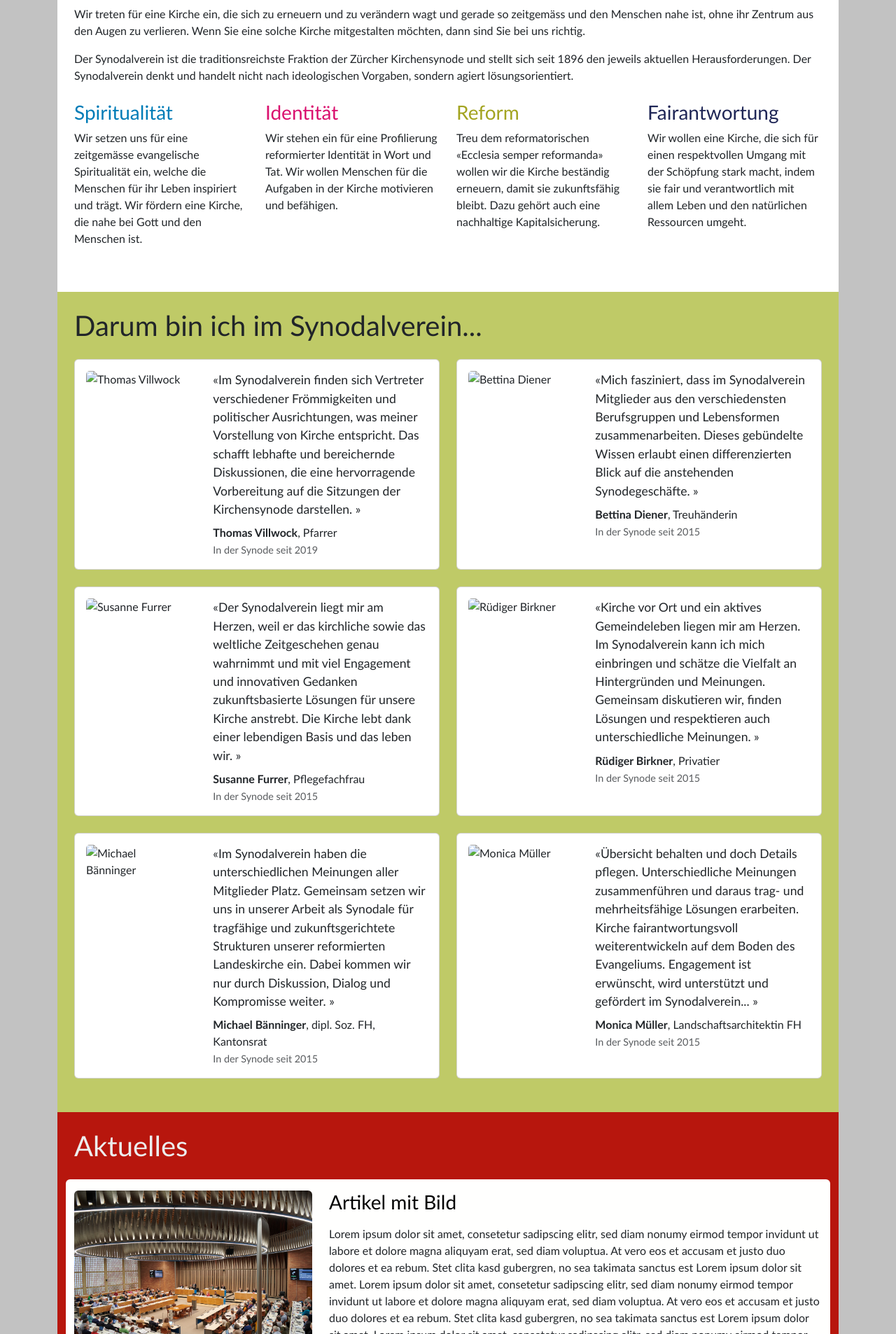
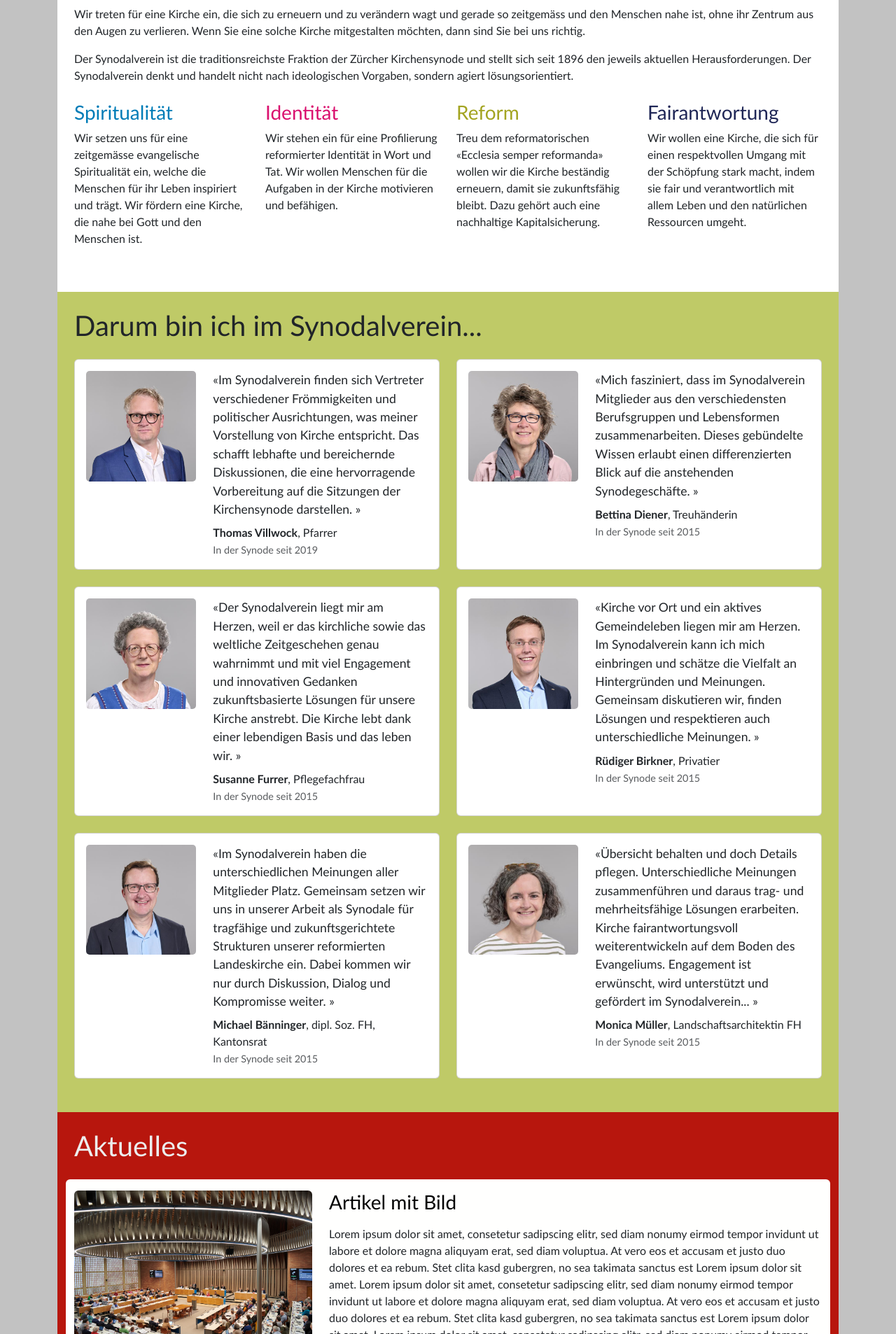
Before and after one commit to rbirkner/synodalverein, a Jekyll site: the page built from index.html, in a window 1280 px wide. Shown: the part 710-2616 px from the top of the page at 70% size. Built offline with Jekyll 4.4.1, drawn with Linux system fonts in a browser that asks for light colours.

Commit message:
fix path

```diff
--- a/_data/statements.yml
+++ b/_data/statements.yml
@@ -1,6 +1,6 @@
 heading: "Darum bin ich im Synodalverein..."
 statements:
-  - image: "assets/img/thomas_villwock.jpeg"
+  - image: "assets/img/members/thomas_villwock.jpeg"
     statement: |
       Im Synodalverein finden sich Vertreter verschiedener Frömmigkeiten und politischer Ausrichtungen,
       was meiner Vorstellung von Kirche entspricht. Das schafft lebhafte und bereichernde Diskussionen,
@@ -8,7 +8,7 @@ statements:
     name: "Thomas Villwock"
     profession: "Pfarrer"
     since: "2019"
-  - image: "assets/img/bettina_diener.jpeg"
+  - image: "assets/img/members/bettina_diener.jpeg"
     statement: |
       Mich fasziniert, dass im Synodalverein Mitglieder aus den verschiedensten Berufsgruppen und
       Lebensformen zusammenarbeiten. Dieses gebündelte Wissen erlaubt einen differenzierten Blick auf
@@ -16,7 +16,7 @@ statements:
     name: "Bettina Diener"
     profession: "Treuhänderin"
     since: "2015"
-  - image: "assets/img/susanne_furrer-stocker.jpeg"
+  - image: "assets/img/members/susanne_furrer-stocker.jpeg"
     statement: |
       Der Synodalverein liegt mir am Herzen, weil er das kirchliche sowie das weltliche Zeitgeschehen genau
       wahrnimmt und mit viel Engagement und innovativen Gedanken zukunftsbasierte Lösungen für unsere
@@ -24,7 +24,7 @@ statements:
     name: "Susanne Furrer"
     profession: "Pflegefachfrau"
     since: "2015"
-  - image: "assets/img/ruediger_birkner.jpeg"
+  - image: "assets/img/members/ruediger_birkner.jpeg"
     statement: |
       Kirche vor Ort und ein aktives Gemeindeleben liegen mir am Herzen. Im Synodalverein kann ich mich
       einbringen und schätze die Vielfalt an Hintergründen und Meinungen. Gemeinsam diskutieren wir,
@@ -32,7 +32,7 @@ statements:
     name: "Rüdiger Birkner"
     profession: "Privatier"
     since: "2015"
-  - image: "assets/img/michael_baenninger.jpeg"
+  - image: "assets/img/members/michael_baenninger.jpeg"
     statement: |
       Im Synodalverein haben die unterschiedlichen Meinungen aller Mitglieder Platz. Gemeinsam setzen
       wir uns in unserer Arbeit als Synodale für tragfähige und zukunftsgerichtete Strukturen unserer
@@ -40,7 +40,7 @@ statements:
     name: "Michael Bänninger"
     profession: "dipl. Soz. FH, Kantonsrat"
     since: "2015"
-  - image: "assets/img/monica_mueller.jpeg"
+  - image: "assets/img/members/monica_mueller.jpeg"
     statement: |
       Übersicht behalten und doch Details pflegen. Unterschiedliche Meinungen zusammenführen und daraus
       trag- und mehrheitsfähige Lösungen erarbeiten. Kirche fairantwortungsvoll weiterentwickeln auf
```
